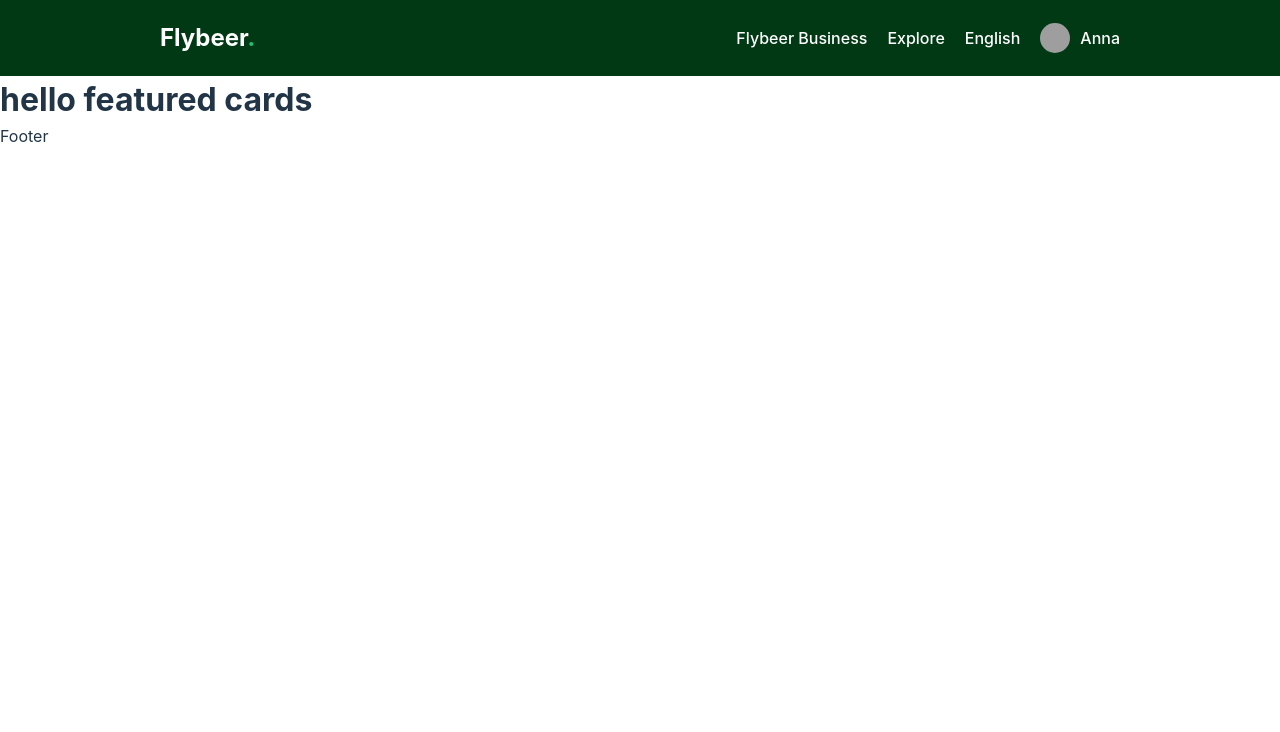
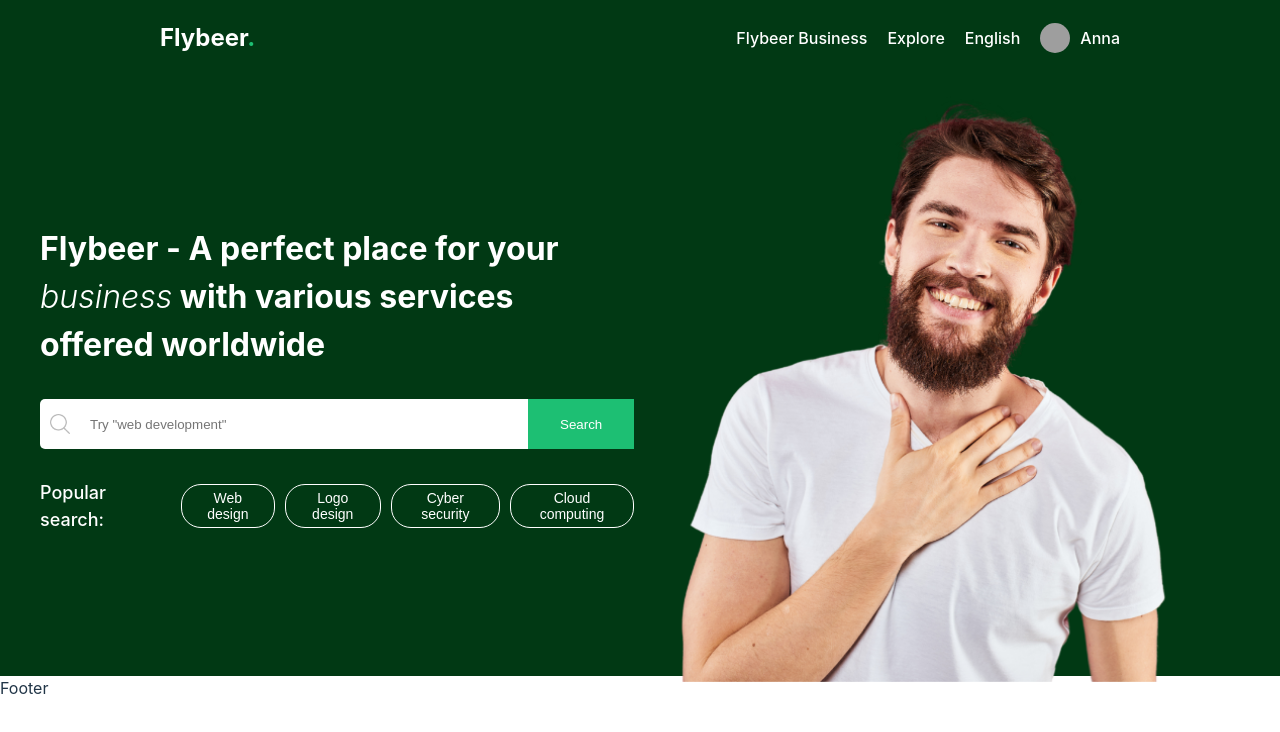
Before and after one commit to Drakkarrr/flybeer-client, a React (Vite) app: page / in a window 1280 px wide. Shown: the top 732 px of the page. Built offline with nearby package versions, Linux system fonts and the light colour scheme; grey boxes are pictures that could not be loaded.

Commit message:
implemented 1st section for homepage

```diff
--- /dev/null
+++ b/src/assets/index.js
@@ -0,0 +1,2 @@
+export { default as man } from './man.png';
+export { default as search } from './search.png';
--- a/src/components/featured/Featured.jsx
+++ b/src/components/featured/Featured.jsx
@@ -1,11 +1,34 @@
 import React from 'react';
 import './featured.scss';
+import { man, search } from '../../assets';
 
 const Featured = () => {
   return (
     <div className='featured'>
       <div className='container'>
-        <h1>hello featured cards</h1>
+        <div className='left'>
+          <h1>
+            Flybeer - A perfect place for your <i>business</i> with various
+            services offered worldwide
+          </h1>
+          <div className='search'>
+            <div className='searchInput'>
+              <img src={search} alt='search icon' />
+              <input type='text' placeholder='Try "web development"' />
+            </div>
+            <button>Search</button>
+          </div>
+          <div className='popular'>
+            <span>Popular search:</span>
+            <button>Web design</button>
+            <button>Logo design</button>
+            <button>Cyber security</button>
+            <button>Cloud computing</button>
+          </div>
+        </div>
+        <div className='right'>
+          <img src={man} alt='Man from pexel image' />
+        </div>
       </div>
     </div>
   );
--- a/src/components/featured/featured.scss
+++ b/src/components/featured/featured.scss
@@ -0,0 +1,101 @@
+.featured {
+  height: 600px;
+  display: flex;
+  justify-content: center;
+  background-color: #013914;
+  color: white;
+
+  .container {
+    display: grid;
+    grid-template-columns: repeat(2, 1fr);
+    place-items: center;
+    width: 100%;
+    padding: 0 2.5rem;
+
+    .left {
+      display: flex;
+      flex-direction: column;
+      gap: 30px;
+
+      h1 {
+        font-style: 30px;
+
+        i {
+          font-weight: 300;
+        }
+      }
+
+      .search {
+        display: flex;
+        align-items: center;
+        justify-content: space-between;
+        background-color: #fff;
+        border-radius: 5px;
+
+        .searchInput {
+          display: flex;
+          align-items: center;
+          gap: 10px;
+          width: 100%;
+          height: 100%;
+
+          input {
+            background-color: transparent;
+            color: black;
+            width: 100%;
+          }
+
+          img {
+            width: 20px;
+            height: 20px;
+            margin: 10px;
+          }
+
+          input {
+            border: none;
+            outline: none;
+          }
+        }
+        button {
+          width: 120px;
+          height: 50px;
+          border: none;
+          background-color: #1dbf73;
+          color: white;
+          padding: 10px 20px;
+          cursor: pointer;
+        }
+      }
+
+      .popular {
+        display: flex;
+        align-items: center;
+        gap: 10px;
+
+        span {
+          font-size: 18px;
+          font-weight: 500;
+        }
+        button {
+          background-color: transparent;
+          color: white;
+          border: 1px solid white;
+          padding: 5px 10px;
+          border-radius: 20px;
+          font-size: 14px;
+          cursor: pointer;
+        }
+      }
+    }
+
+    .right {
+      height: 100%;
+    }
+
+    img {
+      object-fit: cover;
+      height: 100%;
+      width: auto;
+    }
+  }
+}
```
Also changed, not shown: src/assets/man.png (added), src/assets/search.png (added).
